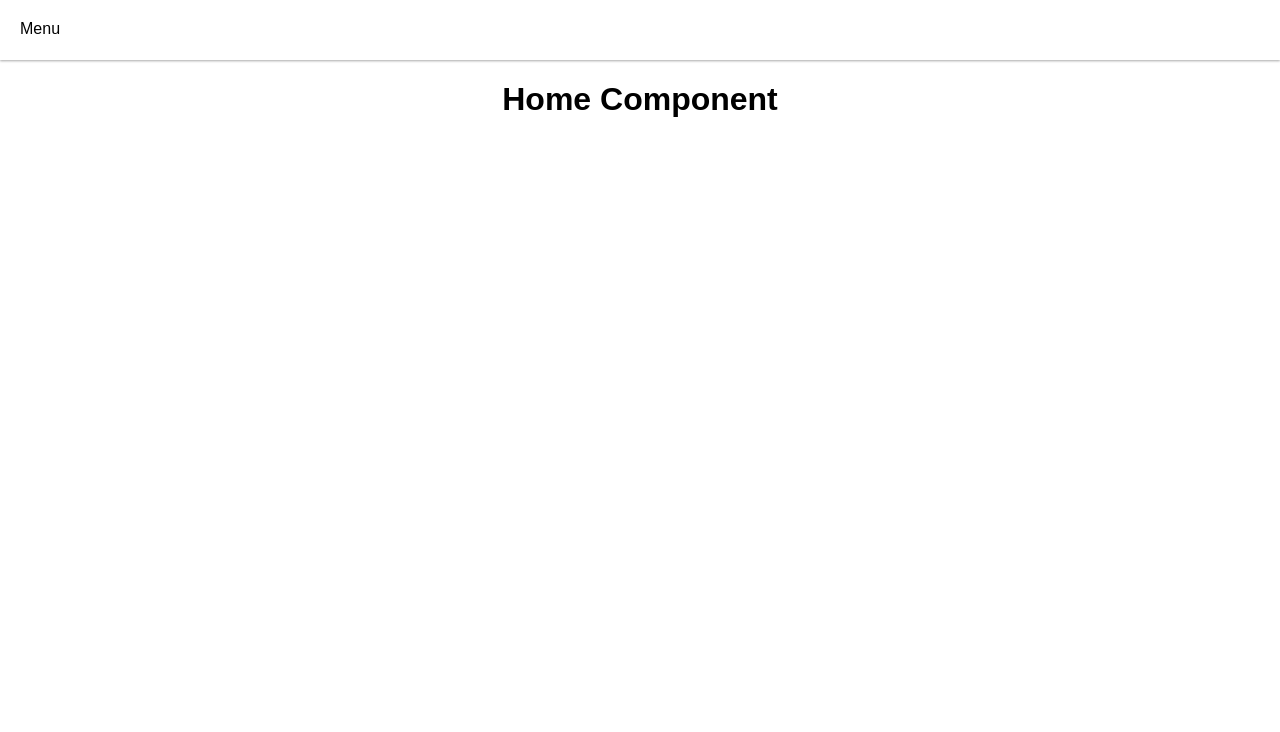
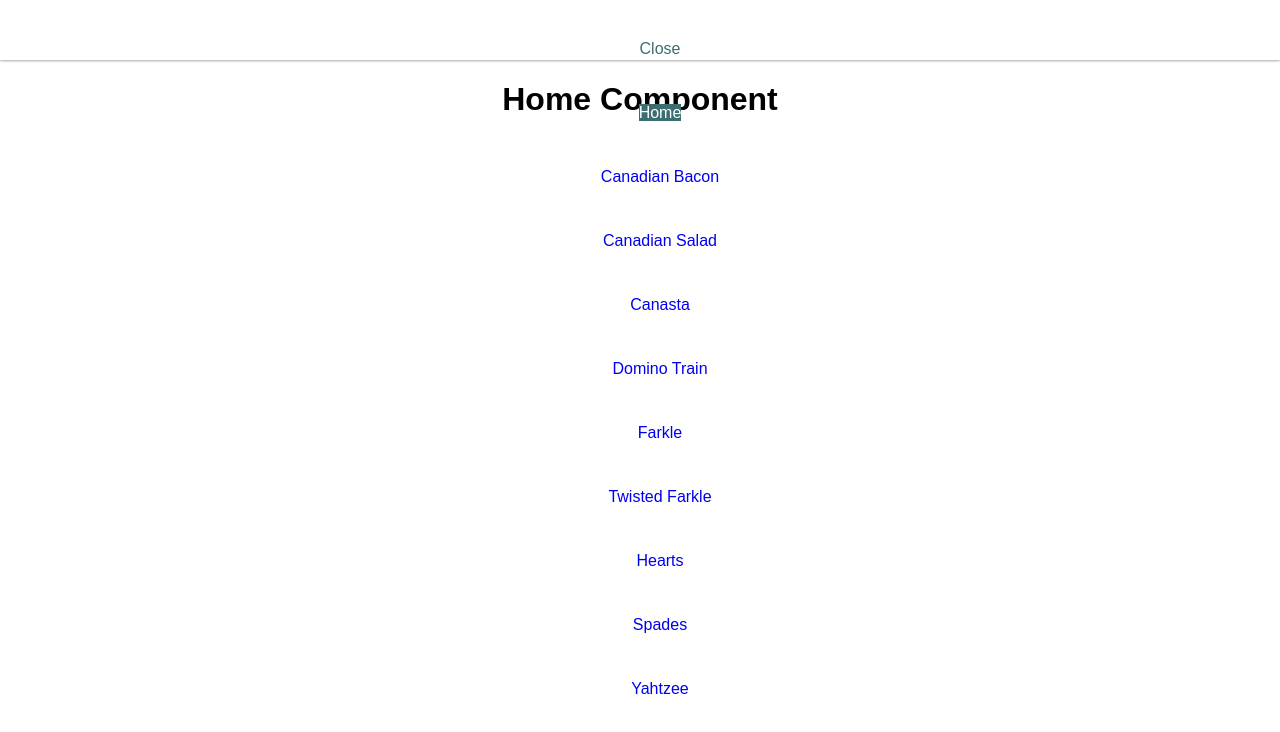
Before and after one commit to phillipsdev/score-keeper, a React (Create React App) app in the folder client/: page / in a window 1280 px wide. Both pictures are taken after a click on the element "Menu". Shown: the top 732 px of the page. Built offline with nearby package versions, Linux system fonts and the light colour scheme.

Commit message:
menu rendering and clickable, need to style so it's not hovering over the center

```diff
--- a/client/src/App.css
+++ b/client/src/App.css
@@ -2,6 +2,7 @@
   display: flex;
   justify-content: center;
   align-items: center;
+  padding: 60px 0 0 0;
 }
 
 .info-icon {
--- a/client/src/App.js
+++ b/client/src/App.js
@@ -1,5 +1,5 @@
 import React, { Component } from "react";
-import { Route, NavLink } from "react-router-dom";
+import { Route } from "react-router-dom";
 
 import Home from "./components/Home";
 import Canasta from "./components/canasta/Canasta";
@@ -11,6 +11,7 @@ import Twisted_Farkle from "./components/twisted_farkle/Twisted_Farkle";
 import Hearts from "./components/hearts/Hearts";
 import Spades from "./components/spades/Spades";
 import Yahtzee from "./components/yahtzee/Yahtzee";
+import Menu from "./components/Menu";
 
 import "./App.css";
 
@@ -32,61 +33,12 @@ class App extends Component {
     return (
       <div className="App">
         <header className="header">
-          <div className="menu-item" onClick={this.showMenu}>
-            Menu
-          </div>
-          <ul className="navbar">
-            <li>
-              <NavLink exact to="/" activeClassName="activeNavButton">
-                Home
-              </NavLink>
-            </li>
-            <li>
-              <NavLink to="/canadian_bacon" activeClassName="activeNavButton">
-                Canadian Bacon
-              </NavLink>
-            </li>
-            <li>
-              <NavLink to="/canadian_salad" activeClassName="activeNavButton">
-                Canadian Salad
-              </NavLink>
-            </li>
-            <li>
-              <NavLink to="/canasta" activeClassName="activeNavButton">
-                Canasta
-              </NavLink>
-            </li>
-            <li>
-              <NavLink to="/domino_train" activeClassName="activeNavButton">
-                Domino Train
-              </NavLink>
-            </li>
-            <li>
-              <NavLink to="/farkle" activeClassName="activeNavButton">
-                Farkle
-              </NavLink>
-            </li>
-            <li>
-              <NavLink to="/twisted_farkle" activeClassName="activeNavButton">
-                Twisted Farkle
-              </NavLink>
-            </li>
-            <li>
-              <NavLink to="/hearts" activeClassName="activeNavButton">
-                Hearts
-              </NavLink>
-            </li>
-            <li>
-              <NavLink to="/spades" activeClassName="activeNavButton">
-                Spades
-              </NavLink>
-            </li>
-            <li>
-              <NavLink to="/yahtzee" activeClassName="activeNavButton">
-                Yahtzee
-              </NavLink>
-            </li>
-          </ul>
+          <Menu onClick={this.showMenu} isOpen={this.state.menu} />
+          {!this.state.menu ? (
+            <div className="menu-item" onClick={this.showMenu}>
+              Menu
+            </div>
+          ) : null}
         </header>
         <Route exact path="/" component={Home} />
         <Route exact path="/canadian_bacon" component={Canadian_Bacon} />
--- a/client/src/components/Home.js
+++ b/client/src/components/Home.js
@@ -1,7 +1,11 @@
 import React from "react";
 
 function Home() {
-  return <h1>Home Component</h1>;
+  return (
+    <div className="game-header">
+      <h1>Home Component</h1>
+    </div>
+  );
 }
 
 export default Home;
--- /dev/null
+++ b/client/src/components/Menu.js
@@ -0,0 +1,69 @@
+import React, { Component } from "react";
+import { NavLink } from "react-router-dom";
+
+class Menu extends Component {
+  render() {
+    if (this.props.isOpen) {
+      return (
+        <div>
+          <ul className="navbar">
+            <li onClick={this.props.onClick}>Close</li>
+            <li>
+              <NavLink exact to="/" activeClassName="activeNavButton">
+                Home
+              </NavLink>
+            </li>
+            <li>
+              <NavLink to="/canadian_bacon" activeClassName="activeNavButton">
+                Canadian Bacon
+              </NavLink>
+            </li>
+            <li>
+              <NavLink to="/canadian_salad" activeClassName="activeNavButton">
+                Canadian Salad
+              </NavLink>
+            </li>
+            <li>
+              <NavLink to="/canasta" activeClassName="activeNavButton">
+                Canasta
+              </NavLink>
+            </li>
+            <li>
+              <NavLink to="/domino_train" activeClassName="activeNavButton">
+                Domino Train
+              </NavLink>
+            </li>
+            <li>
+              <NavLink to="/farkle" activeClassName="activeNavButton">
+                Farkle
+              </NavLink>
+            </li>
+            <li>
+              <NavLink to="/twisted_farkle" activeClassName="activeNavButton">
+                Twisted Farkle
+              </NavLink>
+            </li>
+            <li>
+              <NavLink to="/hearts" activeClassName="activeNavButton">
+                Hearts
+              </NavLink>
+            </li>
+            <li>
+              <NavLink to="/spades" activeClassName="activeNavButton">
+                Spades
+              </NavLink>
+            </li>
+            <li>
+              <NavLink to="/yahtzee" activeClassName="activeNavButton">
+                Yahtzee
+              </NavLink>
+            </li>
+          </ul>
+        </div>
+      );
+    } else {
+      return null;
+    }
+  }
+}
+export default Menu;
--- a/client/src/index.css
+++ b/client/src/index.css
@@ -1,5 +1,5 @@
 body {
-  margin: 0;
+  margin: 0 auto;
   padding: 0;
   font-family: -apple-system, BlinkMacSystemFont, "Segoe UI", "Roboto", "Oxygen",
     "Ubuntu", "Cantarell", "Fira Sans", "Droid Sans", "Helvetica Neue",
@@ -24,6 +24,8 @@ body {
   padding: 0;
   height: 60px;
   box-shadow: 0 1px 3px rgba(0, 0, 0, 0.12), 0 1px 2px rgba(0, 0, 0, 0.24);
+  position: fixed;
+  width: 100%;
 }
 
 .menu-item {
@@ -37,23 +39,23 @@ body {
 }
 
 .navbar {
-  display: none;
+  /* vv Not supported widely enough, although I would much prefer! vv */
+  /* box-shadow: 0 1px 3px #00000026, 0 1px 2px #00000040; Hex Opacity RRGGBBAA */
+  list-style: none;
+  display: flex;
+  flex-direction: column;
+  align-content: flex-start;
+  align-items: center;
 }
 
-/* .navbar { */
-/* vv Not supported widely enough, although I would much prefer! vv */
-/* box-shadow: 0 1px 3px #00000026, 0 1px 2px #00000040; Hex Opacity RRGGBBAA */
-/* list-style: none;
-  display: flex;
-  justify-content: flex-start;
-  align-items: center;
-} */
+.navbar > li {
+  color: #3c6e71;
+  padding: 24px;
+  height: 16px;
+}
 
 .navbar > li > a {
-  color: #3c6e71;
   text-decoration: none;
-  padding: 24px;
-  height: 16px;
 }
 
 .navbar > li > .activeNavButton {
```
